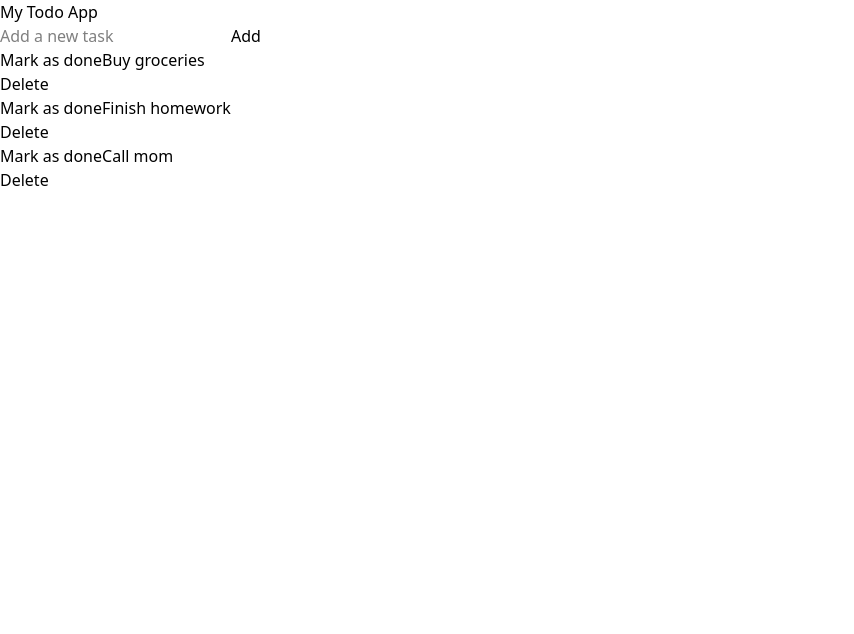
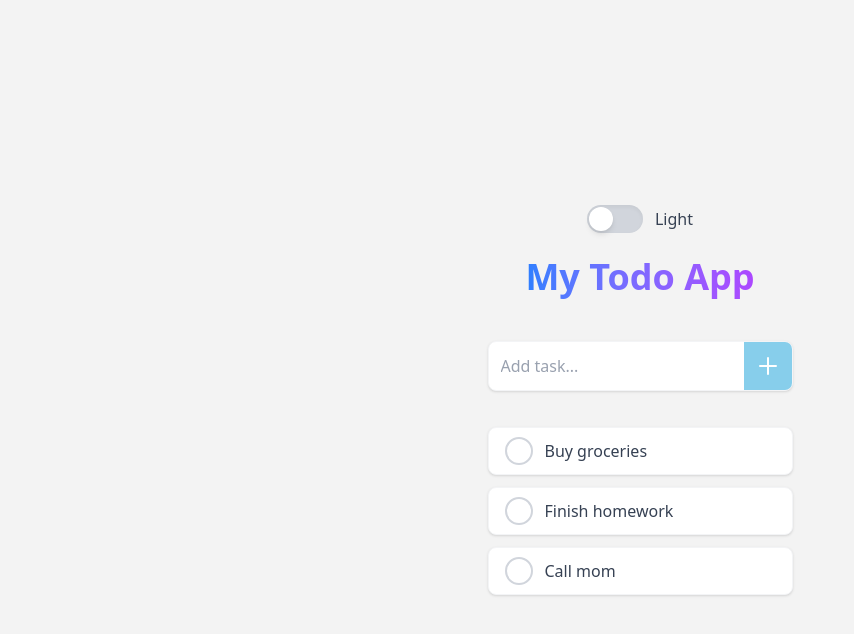
Before and after one commit to gkirber/td-rtw, a React (Vite) app: page / in a window 1280 px wide. Shown: the top 634 px of the page, without its empty margins (0-854 px from the left). Built offline with nearby package versions, Linux system fonts and the light colour scheme.

Commit message:
Complete ✅

```diff
--- a/src/App.jsx
+++ b/src/App.jsx
@@ -10,8 +10,33 @@ function App() {
 	]
 
 	const [todos, setTodos] = useState(initialTodos)
+	const [theme, setTheme] = useState(getInitialTheme())
 
-	const onAdd = (text) => {
+	function getInitialTheme() {
+		const savedTheme = localStorage.getItem('theme')
+		const prefersDark = window.matchMedia(
+			'(prefers-color-scheme: dark)'
+		).matches
+
+		if (savedTheme) {
+			return savedTheme
+		} else if (prefersDark) {
+			return 'dark'
+		} else {
+			const hours = new Date().getHours()
+			return hours < 6 || hours >= 21 ? 'dark' : 'light'
+		}
+	}
+
+	const toggleTheme = () => {
+		setTheme(prevTheme => {
+			const newTheme = prevTheme === 'light' ? 'dark' : 'light'
+			localStorage.setItem('theme', newTheme)
+			return newTheme
+		})
+	}
+
+	const onAdd = text => {
 		const newTodo = {
 			id: Date.now(),
 			text,
@@ -19,17 +44,35 @@ function App() {
 		setTodos([...todos, newTodo])
 	}
 
-	const onDelete = (id) => {
-		setTodos((prevTodos) => prevTodos.filter((todo) => todo.id !== id))
+	const onDelete = id => {
+		setTodos(prevTodos => prevTodos.filter(todo => todo.id !== id))
 	}
 
 	return (
-		<div>
-			<div>
-				<h1>My Todo App</h1>
+		<div
+			data-theme={theme}
+			className='flex flex-col min-h-screen justify-center items-center bg-page-light dark:bg-page-dark p-6'
+		>
+			<div className='mb-6'>
+				<div className='flex items-center cursor-pointer'>
+					<button className='relative' onClick={toggleTheme}>
+						<div className='w-14 h-7 rounded-full shadow-inner transition-colors duration-300 bg-gray-300 dark:bg-btn-dark'></div>
+						<div className='absolute top-0.5 left-0.5 w-6 h-6 bg-white rounded-full shadow-md transform transition-transform duration-300 translate-x-0 dark:translate-x-7'></div>
+					</button>
+					<span className='ml-3 text-gray-700 dark:text-gray-300 font-medium'>
+						{theme === 'light' ? 'Light' : 'Dark'}
+					</span>
+				</div>
+			</div>
+			<div className='mx-auto flex flex-col gap-3'>
+				<h1 className='text-4xl font-bold text-center text-gray-800 dark:text-white mb-8'>
+					<span className='bg-clip-text text-transparent bg-gradient-to-r from-blue-500 to-purple-500'>
+						My Todo App
+					</span>
+				</h1>
 				<AddTodo onAdd={onAdd} />
-				<div>
-					{todos.map((todo) => (
+				<div className='flex flex-col gap-3'>
+					{todos.map(todo => (
 						<TodoItem key={todo.id} todo={todo} onDelete={onDelete} />
 					))}
 				</div>
--- a/src/components/AddTodo.jsx
+++ b/src/components/AddTodo.jsx
@@ -3,7 +3,7 @@ import { useState } from 'react'
 export function AddTodo({ onAdd }) {
 	const [text, setText] = useState('')
 
-	const handleSubmit = (e) => {
+	const handleSubmit = e => {
 		e.preventDefault()
 		if (text.trim()) {
 			onAdd(text)
@@ -12,14 +12,35 @@ export function AddTodo({ onAdd }) {
 	}
 
 	return (
-		<form onSubmit={handleSubmit}>
-			<input
-				type='text'
-				value={text}
-				onChange={(e) => setText(e.target.value)}
-				placeholder='Add a new task'
-			/>
-			<button type='submit'>Add</button>
+		<form onSubmit={handleSubmit} className='mb-6'>
+			<div className='flex items-center bg-white rounded-lg shadow-sm overflow-hidden border border-gray-100 focus-within:ring-2 focus-within:ring-blue-500'>
+				<input
+					type='text'
+					value={text}
+					onChange={e => setText(e.target.value)}
+					placeholder='Add task...'
+					className='flex-1 p-3 text-gray-700 dark:bg-page-dark dark:text-txt-dark outline-none placeholder-gray-400'
+				/>
+				<button
+					type='submit'
+					className='p-3 bg-btn-light hover:bg-btn-light-hv text-white dark:bg-btn-dark hover:dark:bg-btn-dark-hv transition-colors duration-300 cursor-pointer'
+				>
+					<svg
+						xmlns='http://www.w3.org/2000/svg'
+						className='h-6 w-6'
+						fill='none'
+						viewBox='0 0 24 24'
+						stroke='currentColor'
+					>
+						<path
+							strokeLinecap='round'
+							strokeLinejoin='round'
+							strokeWidth={2}
+							d='M12 4v16m8-8H4'
+						/>
+					</svg>
+				</button>
+			</div>
 		</form>
 	)
 }
--- a/src/components/TodoItem.jsx
+++ b/src/components/TodoItem.jsx
@@ -1,11 +1,67 @@
+import { useState } from 'react'
+
 export const TodoItem = ({ todo, onDelete }) => {
+	const [isCompleted, setIsCompleted] = useState(false)
 	return (
-		<div>
-			<div>
-				<button>Mark as done</button>
-				<span>{todo.text}</span>
+		<div
+			className='group flex items-center
+    justify-between p-4 gap-3 bg-white dark:bg-page-dark rounded-lg h-12 shadow-sm hover:shadow-md transition-shadow duration-300 border border-gray-100'
+		>
+			<div className='flex items-center gap-3'>
+				<button
+					onClick={() => setIsCompleted(!isCompleted)}
+					className={`p-1 rounded-full border-2 ${
+						isCompleted
+							? 'border-green-500 bg-green-500'
+							: 'border-gray-300 hover:border-gray-400'
+					} transition-colors duration-300`}
+				>
+					<svg
+						xmlns='http://www.w3.org/2000/svg'
+						className={`h-4 w-4 ${
+							isCompleted ? 'text-white' : 'text-transparent'
+						}`}
+						fill='none'
+						viewBox='0 0 24 24'
+						stroke='currentColor'
+					>
+						<path
+							strokeLinecap='round'
+							strokeLinejoin='round'
+							strokeWidth={2}
+							d='M5 13l4 4L19 7'
+						/>
+					</svg>
+				</button>
+				<span
+					className={`text-1 ${
+						isCompleted
+							? 'line-through text-gray-400'
+							: 'text-gray-700 dark:text-gray-300'
+					}`}
+				>
+					{todo.text}
+				</span>
 			</div>
-			<button onClick={() => onDelete(todo.id)}>Delete</button>
+			<button
+				onClick={() => onDelete(todo.id)}
+				className='opacity-0 group-hover:opacity-100 text-gray-400 hover:text-red-500 transition-all duration-300'
+			>
+				<svg
+					xmlns='http://www.w3.org/2000/svg'
+					className='h-5 w-5'
+					fill='none'
+					viewBox='0 0 24 24'
+					stroke='currentColor'
+				>
+					<path
+						strokeLinecap='round'
+						strokeLinejoin='round'
+						strokeWidth={2}
+						d='M19 7l-.867 12.142A2 2 0 0116.138 21H7.862a2 2 0 01-1.995-1.858L5 7m5 4v6m4-6v6m1-10V4a1 1 0 00-1-1h-4a1 1 0 00-1 1v3M4 7h16'
+					/>
+				</svg>
+			</button>
 		</div>
 	)
 }
--- a/src/index.css
+++ b/src/index.css
@@ -1 +1,14 @@
-@import 'tailwindcss'
+@import "tailwindcss";
+
+@custom-variant dark (&:where([data-theme=dark], [data-theme=dark] *));
+
+@theme {
+  --color-btn-dark: #00008b;
+  --color-btn-dark-hv: #0000cd;
+  --color-btn-light: #87ceeb;
+  --color-btn-light-hv: #add8e6;
+  --color-txt-dark: #dedede;
+  --color-txt-light: #333;
+  --color-page-dark: #323232;
+  --color-page-light: #f3f3f3;
+}
```
